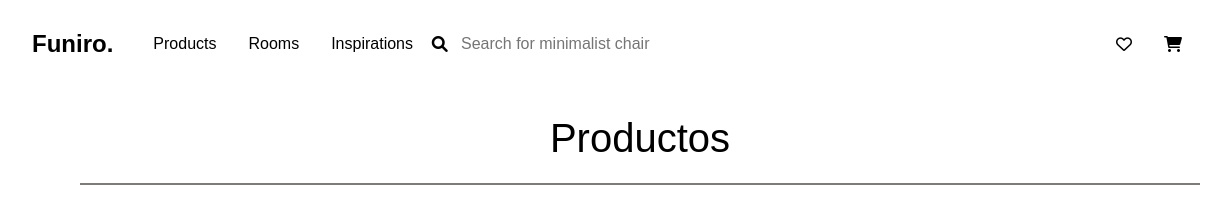
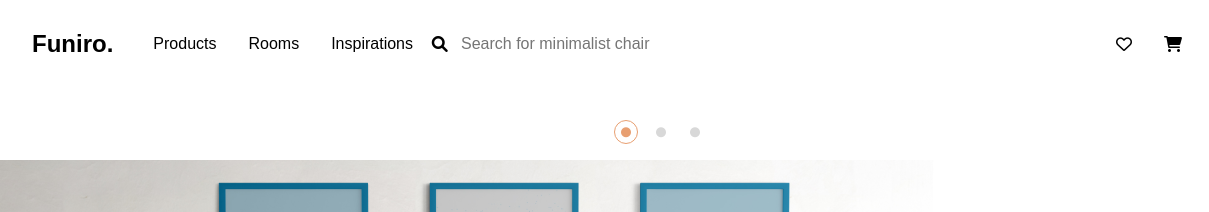
Before and after one commit to jeanpierre-jeri/e-commerce, a plain HTML site: page index.html in a window 1280 px wide. Shown: the top 212 px of the page, 0-1209 px from the left. Drawn offline with Linux system fonts and the light colour scheme.

Commit message:
navbar controls

```diff
--- a/css/styles.css
+++ b/css/styles.css
@@ -20,8 +20,8 @@ dd {
 }
 
 /* Remove list styles on ul, ol elements with a list role, which suggests default styling will be removed */
-ul[role='list'],
-ol[role='list'] {
+ul[role="list"],
+ol[role="list"] {
   list-style: none;
 }
 
@@ -61,7 +61,7 @@ select {
 /* Remove all animations, transitions and smooth scroll for people that prefer not to see them */
 @media (prefers-reduced-motion: reduce) {
   html:focus-within {
-   scroll-behavior: auto;
+    scroll-behavior: auto;
   }
 
   *,
@@ -135,9 +135,9 @@ a {
 
 .navbar__items {
   position: fixed;
-  inset: 0 0 0 30%;;
+  inset: 0 0 0 30%;
   gap: 1em;
-  background: hsl( 0 0% 0% / 0.1);
+  background: hsl(0 0% 0% / 0.1);
   padding: 2em;
   height: 100vh;
   display: flex;
@@ -224,7 +224,6 @@ a {
   border-bottom: 1px solid #333;
 }
 
-
 .navbar__search input::placeholder {
   overflow: visible;
 }
@@ -234,12 +233,11 @@ a {
 }
 
 @media only screen and (min-width: 640px) {
-
   .navbar__search-icon {
     display: block;
     position: absolute;
     top: 20%;
-    left: 22%;;
+    left: 22%;
   }
 }
 
@@ -277,32 +275,32 @@ a {
 }
 
 /*==== body ====*/
-main p{
+main p {
   font-size: 40px;
   text-align: center;
-  border-bottom:  2px solid rgb(128, 123, 123);
+  border-bottom: 2px solid rgb(128, 123, 123);
   margin: 20px 80px 0;
   padding-bottom: 15px;
 }
-.container__products{
+.container__products {
   display: grid;
   grid-template-columns: repeat(12, 1fr);
 }
-.products{
+.products {
   grid-column: span 12;
   width: 80%;
   padding-top: 30px;
   justify-items: center;
   justify-self: center;
 }
-.products img{
+.products img {
   width: 100%;
 }
-.products h4{
+.products h4 {
   text-align: center;
   font-size: 25px;
 }
-.products p{
+.products p {
   padding-top: 10px;
   font-size: 25px;
   border-bottom: 0px;
@@ -310,8 +308,32 @@ main p{
   margin: 0;
   padding-bottom: 0;
 }
-.products h3{
+.products h3 {
   padding-top: 10px;
   font-size: 23px;
   text-align: center;
 }
+
+/*==== NAVBAR ====*/
+
+.controls > ul {
+  display: flex;
+  justify-content: center;
+}
+
+.controls > ul > li {
+  display: flex;
+  padding: 6px 6px;
+  margin: 0px 6px;
+  cursor: pointer;
+  color: #d8d8d8;
+  border-radius: 50%;
+  font-size: 10px;
+  justify-content: center;
+  align-items: center;
+}
+
+.controls > ul > .active {
+  border: 1px solid #e89f71;
+  color: #e89f71;
+}
--- a/index.html
+++ b/index.html
@@ -17,6 +17,9 @@
   </head>
 
   <body>
+    <!-- -------------------------- -->
+    <!-- HEADER -->
+    <!-- -------------------------- -->
     <header class="container__header">
       <nav class="navbar flex">
         <div class="navbar__logo flex">
@@ -59,6 +62,26 @@
         </div>
       </nav>
     </header>
+
+    <!-- -------------------------- -->
+    <!-- NAVBAR -->
+    <!-- -------------------------- -->
+
+    <div class="navbar">
+      <div class="controls">
+        <ul>
+          <li class="active"><i class="fa fa-circle"></i></li>
+          <li><i class="fa fa-circle"></i></li>
+          <li><i class="fa fa-circle"></i></li>
+        </ul>
+      </div>
+
+      <div class="navbar__images">
+        <img src="./assets/img/portada_1.jpg" alt="">
+        <img src="./assets/img/portada_2.jpg" alt="">
+        <img src="./assets/img/portada_3.jpg" alt="">
+      </div>
+    </div>
 
     <main>
       <p>Productos</p>
```
Also changed, not shown: assets/img/portada_1.jpg (added), assets/img/portada_2.jpg (added), assets/img/portada_3.jpg (added).
